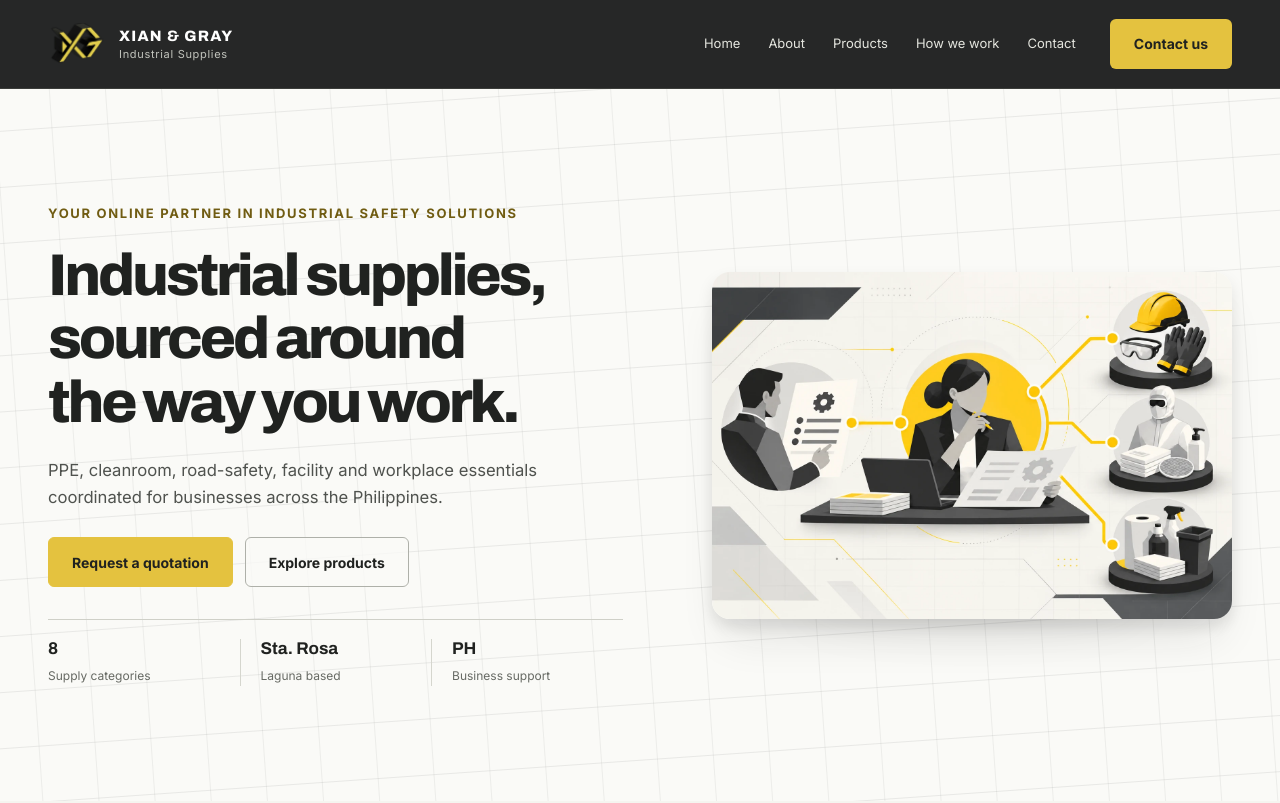
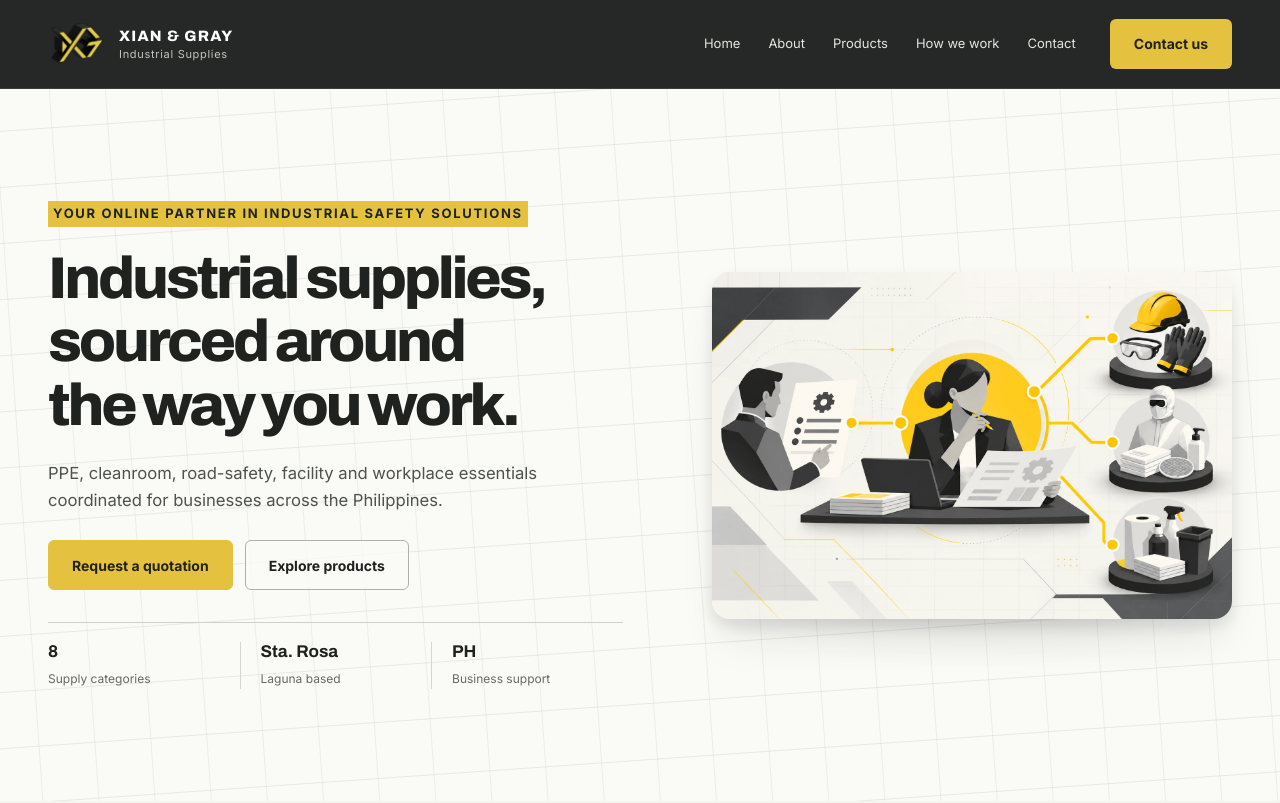
Before and after one commit to lancecrucis/Xian-Gray-Industrial-Supplies-Website, a React (Vite) app: page / in a window 1280 px wide. Shown: the top 803 px of the page. Built offline with nearby package versions, Linux system fonts and the light colour scheme.

Commit message:
highlight hero tagline

```diff
--- a/src/styles/globals.css
+++ b/src/styles/globals.css
@@ -101,7 +101,7 @@ address { font-style: normal; }
 .hero::after { position: absolute; inset: -16%; z-index: 0; content: ''; pointer-events: none; opacity: .50; background-image: linear-gradient(rgba(31,34,32,.16) 1px, transparent 1px), linear-gradient(90deg, rgba(31,34,32,.12) 1px, transparent 1px); background-size: 56px 56px; transform: rotate(-4deg); }
 .hero-grid { position: relative; z-index: 1; display: grid; grid-template-columns: minmax(0, 1.05fr) minmax(440px, .95fr); gap: clamp(56px, 7vw, 112px); align-items: center; }
 .hero-copy { max-width: 710px; }
-.hero-eyebrow { max-width: 610px; color: #705c12; font-size: 13px; font-weight: 800; letter-spacing: .13em; line-height: 1.5; text-transform: uppercase; }
+.hero-eyebrow { width: fit-content; max-width: 100%; padding: 3px 5px; color: var(--ink); background: var(--gold); font-size: 13px; font-weight: 800; letter-spacing: .13em; line-height: 1.5; text-transform: uppercase; }
 .hero h1 { max-width: 720px; margin-top: 20px; font-size: clamp(44px, 4.6vw, 68px); font-weight: 800; letter-spacing: -.055em; }
 .hero-descriptor { max-width: 650px; margin-top: 22px; color: #4f524e; font-size: clamp(16px, 1.3vw, 19px); line-height: 1.65; }
 .hero-ctas { display: flex; flex-wrap: wrap; gap: 12px; margin-top: 26px; }
```
